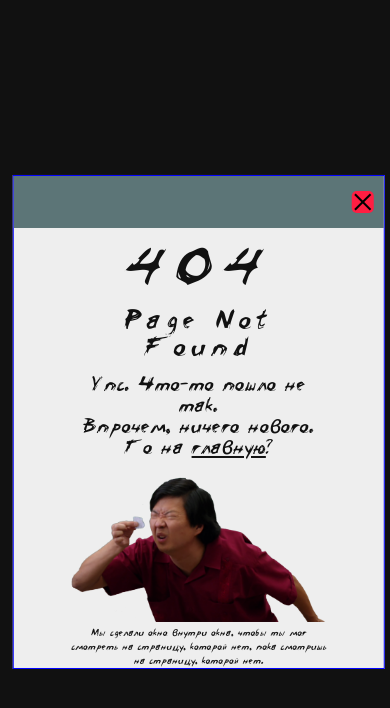
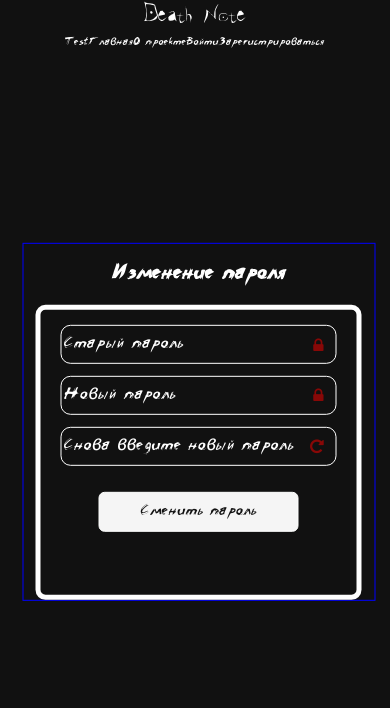
Before and after one commit to lerhyd/dngame, a Vue app in the folder frontend/: page /settings in a window 390 px wide. Shown: the top 708 px of the page. Built offline with nearby package versions, Linux system fonts and the light colour scheme; no server answers; what vue-agile, vue-datetime would draw is missing.

Commit message:
Added design for settings page

```diff
--- a/frontend/src/components/game/Settings.vue
+++ b/frontend/src/components/game/Settings.vue
@@ -1,6 +1,11 @@
 <template>
     <div>
-      <p>Изменить пароль</p>
+      <Header></Header>
+      <link rel="stylesheet" href="https://maxcdn.bootstrapcdn.com/font-awesome/4.7.0/css/font-awesome.min.css">
+      <section class="settings-main-section">
+        <h2 id="settings-title">Изменение пароля</h2>
+        <div class="settings-center">
+        <form  id="registry-form" @submit.prevent="changePass">
             <fieldset class="oldPass">
               <input class="form-input" type="password" v-model="oldPass" placeholder="Старый пароль" required>
             </fieldset>
@@ -10,41 +15,35 @@
             <fieldset class="retypeNewPass">
               <input class="form-input" type="password" v-model="retypeNewPass" placeholder="Снова введите новый пароль" required>
             </fieldset>
-
-      <div class="errors" v-if="this.$store.getters.passwordStatus !== 0">
-        <div v-if="this.$store.getters.passwordStatus === 2">
-          <p>
-            Password's length is less than 6.
+            <div>
+              <button type="submit" class="submit-settings"><a>Сменить пароль</a></button>
+            </div>
+            <p id="ok-message">
+              <a v-if="this.$store.getters.passwordStatus === 0 && this.status">Подтверждающее письмо<br> отправлено на почту</a>
             </p>
+            <p id="fail-message" v-if="this.$store.getters.passwordStatus !== 0">
+              <a v-if="this.$store.getters.passwordStatus === 2">Длина пароля меньше<br> 6 символов</a>
+              <a v-if="this.$store.getters.passwordStatus === 3">Пароль содержит недопустимые символы</a>
+              <a v-if="this.$store.getters.passwordStatus === 4">Пароли не совпадают</a>
+              <a v-if="this.$store.getters.passwordStatus === 5">Пароль введен неверно</a>
+            </p>
+        </form>
         </div>
-        <div v-if="this.$store.getters.passwordStatus === 3">
-          <p>
-            Password contains non-Latin letters.
-          </p>
-        </div>
-        <div v-if="this.$store.getters.passwordStatus === 4">
-          <p>
-            Password does not match with retype password.
-          </p>
-        </div>
-        <div v-if="this.$store.getters.passwordStatus === 5">
-          <p>
-            Old pass is incorrect.
-          </p>
-        </div>
-        <button class="button16" @click="changePass()">Изменить пароль</button>
-      </div>
+      </section>
     </div>
 </template>
 
 <script>
+  import Header from "@/components/main/Header";
   export default {
     name: "Settings",
+    components: {Header},
     data() {
       return {
         oldPass: '',
         newPass: '',
-        retypeNewPass: ''
+        retypeNewPass: '',
+        status: false
       }
     },
     methods: {
@@ -53,7 +52,8 @@
           oldPass: this.oldPass,
           newPass: this.newPass,
           retypeNewPass: this.retypeNewPass
-        })
+        }).then();
+        this.status = true;
       }
     }
   }
@@ -61,4 +61,160 @@
 
 <style scoped>
 
+  #settings-title{
+    font-family: 'Hand';
+    color: white;
+  }
+
+
+  #registry-form{
+    display: inherit;
+    padding-bottom: 5%;
+  }
+
+  #fail-message{
+    font-family: 'Hand';
+    color: #ff2438;
+    font-size: large;
+  }
+
+  #ok-message{
+    font-family: 'Hand';
+    color: green;
+    font-size: large;
+  }
+
+  .settings-center{
+    display: inline-block;
+    position: center;
+    height: 90%;
+    width: 60%;
+    /*border: 5px solid;*/
+    /*border-image: linear-gradient(90deg, #d6d6d6 0%, #1e1e1e 100%);*/
+    /*border-image-slice: 1;*/
+    /*border: 5px solid rgb(254, 254, 254);*/
+    /*border-radius: 30px;*/
+  }
+
+  .submit-settings{
+    height: 40px;
+    display: inline;
+    width: 200px;
+    margin-top: 30px;
+    cursor: pointer;
+    font-family: 'Hand';
+    font-size: large;
+    color: #111111;
+    border-radius: 6px;
+    border: 1px solid #fdfefd;
+    user-focus: none;
+    background: whitesmoke;
+    outline: none;
+    margin-bottom: 30px;
+  }
+
+  .submit-settings:hover a {
+    font-size: 17px;
+    mix-blend-mode: multiply;
+  }
+
+  .form-input{
+    font-family: 'Hand';
+    color: white;
+    width: 270px;
+    height: 35px;
+    border-radius: 10px;
+    border: 1px solid white;
+    user-focus: none;
+    background: none;
+    outline: none;
+    margin-top: 10px;
+    font-size: 20px;
+    transition: all 0.5s linear;
+  }
+
+  .form-input:hover{
+    background: rgb(222, 222, 222);
+    box-shadow: 0 0 700px 1px #c0c0c0;
+    border: 1px solid #474A59;
+    color: #111111;
+  }
+
+  .form-input:hover::placeholder{
+    color: #111111;
+  }
+
+  .form-input::selection{
+    color: white;
+    background: #474A59;
+  }
+
+  .form-input:focus::placeholder{
+    color: transparent;
+  }
+
+  fieldset {
+    border: none;
+    position: relative;
+    height: 35px;
+    alignment: center;
+  }
+
+  fieldset::after {
+    font-family: FontAwesome;
+    position: absolute;
+    right: 8%;
+    top: 53%;
+    text-align: center;
+    color: #880807;
+  }
+
+  ::placeholder {color: white;}
+
+  fieldset.oldPass::after {content: '\f023';}
+
+  fieldset.newPass::after {content: '\f023';}
+
+  fieldset.retypeNewPass::after {content: '\f01e';}
+
+
+  section img{
+    height: auto;
+    width: 100%;
+  }
+
+  .settings-main-section{
+    width: 45%;
+    text-align: center;
+    position: absolute;
+    top: 50%;
+    left: 50%;
+    -moz-transform: translateX(-50%) translateY(-50%);
+    -webkit-transform: translateX(-50%) translateY(-50%);
+    transform: translateX(-50%) translateY(-50%);
+  }
+
+  @media screen and (max-width: 700px){
+
+    #registry-form{width: 100%;}
+
+    .settings-center{
+      width: 90%;
+      border: 5px solid rgb(254, 254, 254);
+      border-radius: 10px;
+    }
+
+    .settings-center ul{width: auto;}
+
+    .settings-main-section{width: 90%;}
+
+    fieldset::after{right: 10%;}
+
+  }
+
+  @media screen and (min-width:701px) and (max-width: 1209px){
+
+    .settings-main-section{width: 95%;}
+  }
+
 </style>
--- a/frontend/src/router/index.js
+++ b/frontend/src/router/index.js
@@ -16,6 +16,7 @@ import Test from '@/components/game/Test'
 import FindMatch from '@/components/game/FindMatch'
 import Area from '@/components/game/Area'
 import Achievements from '@/components/game/Achievements'
+import Settings from '@/components/game/Settings'
 
 Vue.use(Router)
 
@@ -27,6 +28,11 @@ export default new Router({
       path: '/',
       name: 'Main',
       component: Main
+    },
+    {
+      path: '/settings',
+      name: 'Settings',
+      component: Settings
     },
     {
       path: '/about',
```
Lines whose indentation alone changed are shown as unchanged.
